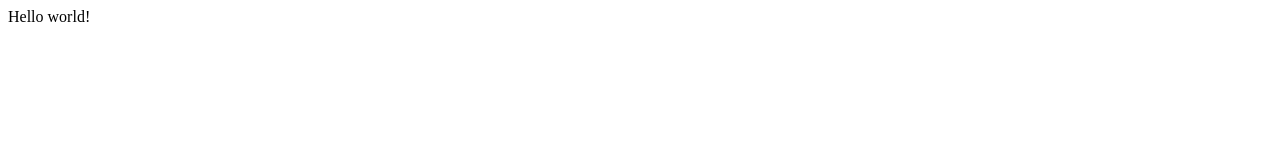
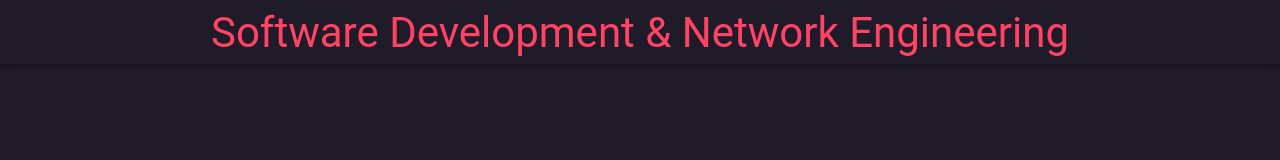
Before and after one commit to thisisomar/sdne-faq, a Gatsby site: page / in a window 1280 px wide. Built offline with nearby package versions, Linux system fonts and the light colour scheme; Gatsby itself is replaced by a stand-in of ours.

Commit message:
Introduced App Layout

```diff
--- a/gatsby-config.js
+++ b/gatsby-config.js
@@ -6,5 +6,16 @@
 
 module.exports = {
   /* Your site config here */
-  plugins: [],
+  plugins: [
+    `gatsby-plugin-material-ui`,
+    {
+      resolve: `gatsby-source-filesystem`,
+      options: {
+        name: `faqs`,
+        path: `${__dirname}/src/faqs`,
+      },
+    },
+    `gatsby-transformer-remark`,
+    `gatsby-plugin-slug`,
+  ],
 }
--- a/package.json
+++ b/package.json
@@ -14,7 +14,13 @@
     "test": "echo \"Write tests! -> https://gatsby.dev/unit-testing\" && exit 1"
   },
   "dependencies": {
+    "@material-ui/core": "^4.11.0",
+    "@material-ui/icons": "^4.9.1",
     "gatsby": "^2.24.67",
+    "gatsby-plugin-material-ui": "^2.1.10",
+    "gatsby-plugin-slug": "^1.1.1",
+    "gatsby-source-filesystem": "^2.3.33",
+    "gatsby-transformer-remark": "^2.8.38",
     "react": "^16.12.0",
     "react-dom": "^16.12.0"
   },
--- /dev/null
+++ b/src/components/Header.js
@@ -0,0 +1,30 @@
+import React from 'react';
+import {
+  AppBar,
+  Toolbar,
+  Typography,
+  makeStyles
+} from "@material-ui/core";
+
+const useStyles = makeStyles({
+  root: {
+    flexGrow: 1,
+    textAlign: 'center',
+    fontSize: '3em',
+    color: '#FF4365'
+  }
+})
+
+export default function Header() {
+  const classes = useStyles();
+
+  return(
+    <AppBar position="static">
+      <Toolbar>
+        <Typography className={classes.root} variant="h3">
+          Software Development & Network Engineering
+        </Typography>
+      </Toolbar>
+    </AppBar>
+  )
+}
--- /dev/null
+++ b/src/components/Layout.js
@@ -0,0 +1,20 @@
+import React from 'react';
+import {
+  ThemeProvider,
+  CssBaseline
+} from "@material-ui/core";
+import { dark } from '../theme';
+
+import Header from "../components/Header";
+
+const Layout = ({ children }) => (
+  <>
+    <ThemeProvider theme={dark}>
+      <CssBaseline/>
+      <Header/>
+      { children }
+    </ThemeProvider>
+  </>
+)
+
+export default Layout;
--- a/src/pages/index.js
+++ b/src/pages/index.js
@@ -1,5 +1,17 @@
-import React from "react"
+import React from "react";
+import Layout from "../components/Layout";
+import { Box, Grid } from "@material-ui/core";
 
-export default function Home() {
-  return <div>Hello world!</div>
+const Home = () => {
+  return (
+    <Layout>
+      <Box>
+        <Grid>
+
+        </Grid>
+      </Box>
+    </Layout>
+  )
 }
+
+export default Home
--- /dev/null
+++ b/src/theme.js
@@ -0,0 +1,16 @@
+import { createMuiTheme, responsiveFontSizes } from "@material-ui/core/styles";
+
+
+const darkMuiTheme = createMuiTheme({
+  type: 'dark',
+  palette: {
+    primary: {
+      main: '#1f1b29'
+    },
+    background: {
+      default: '#1f1b29'
+    }
+  }
+})
+
+export const dark = responsiveFontSizes(darkMuiTheme);
```
Also changed, not shown: 1 other file.
